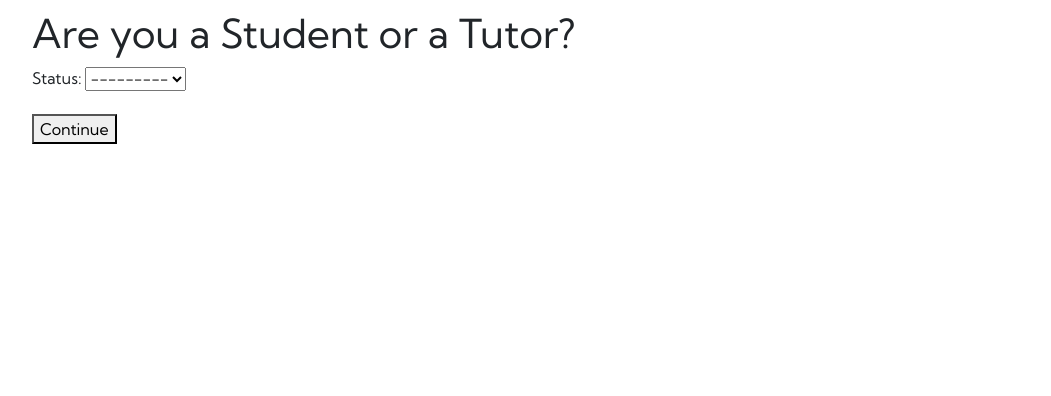
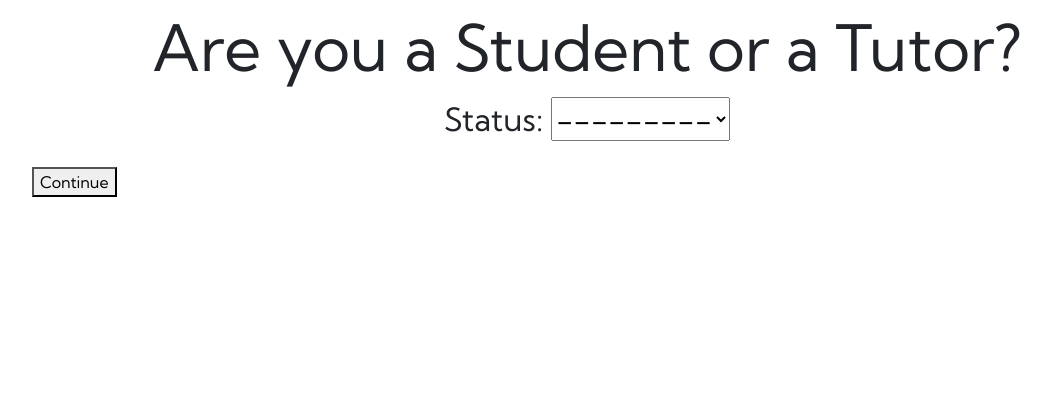
Before and after one commit to SherreAhlers/Scholar_Stack, a Django app: page /status_create/ in a window 1280 px wide. Shown: the part 110-506 px from the top of the page, without its empty margins (53-1104 px from the left). Run offline with Django 3.2, Linux system fonts and the light colour scheme; some libraries are stand-ins or nearby versions.

Commit message:
added homepage

```diff
--- a/scholarstack/main_app/static/css/style.css
+++ b/scholarstack/main_app/static/css/style.css
@@ -269,5 +269,12 @@ span.helptext ul li {
 
 
 h1 {
+    font-size: 4em;
+    text-align: center;
 
 }
+
+p {
+    text-align: center;
+    font-size: 2em;
+}
```
